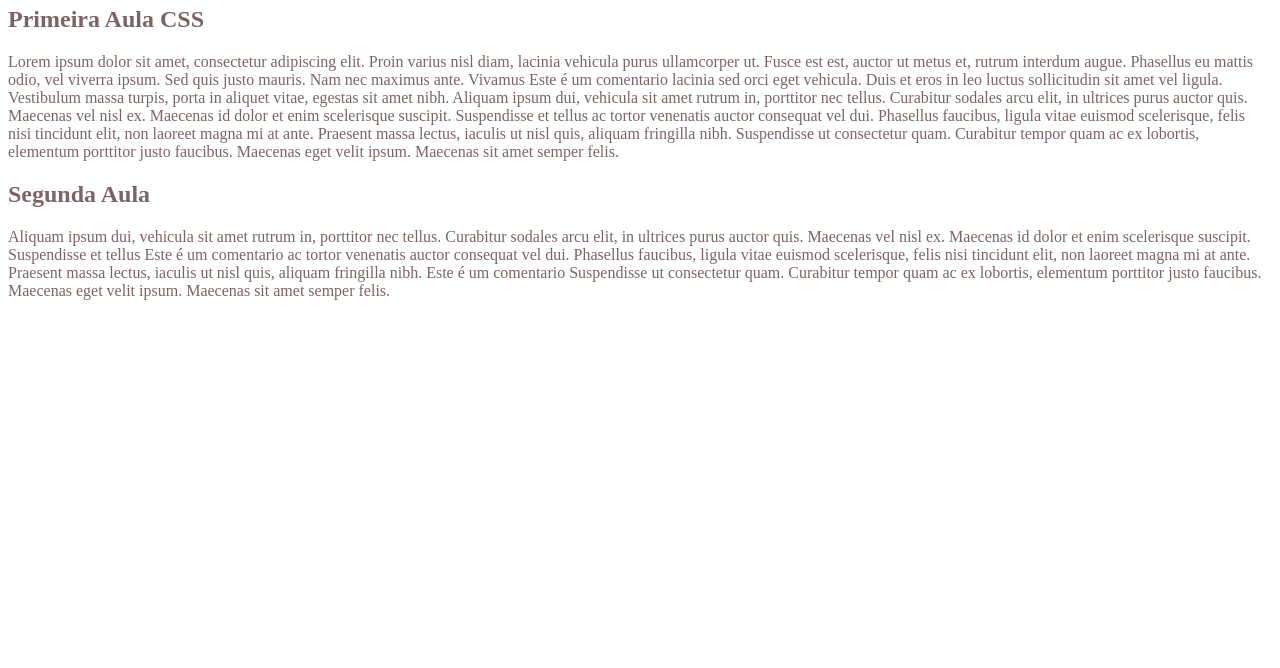
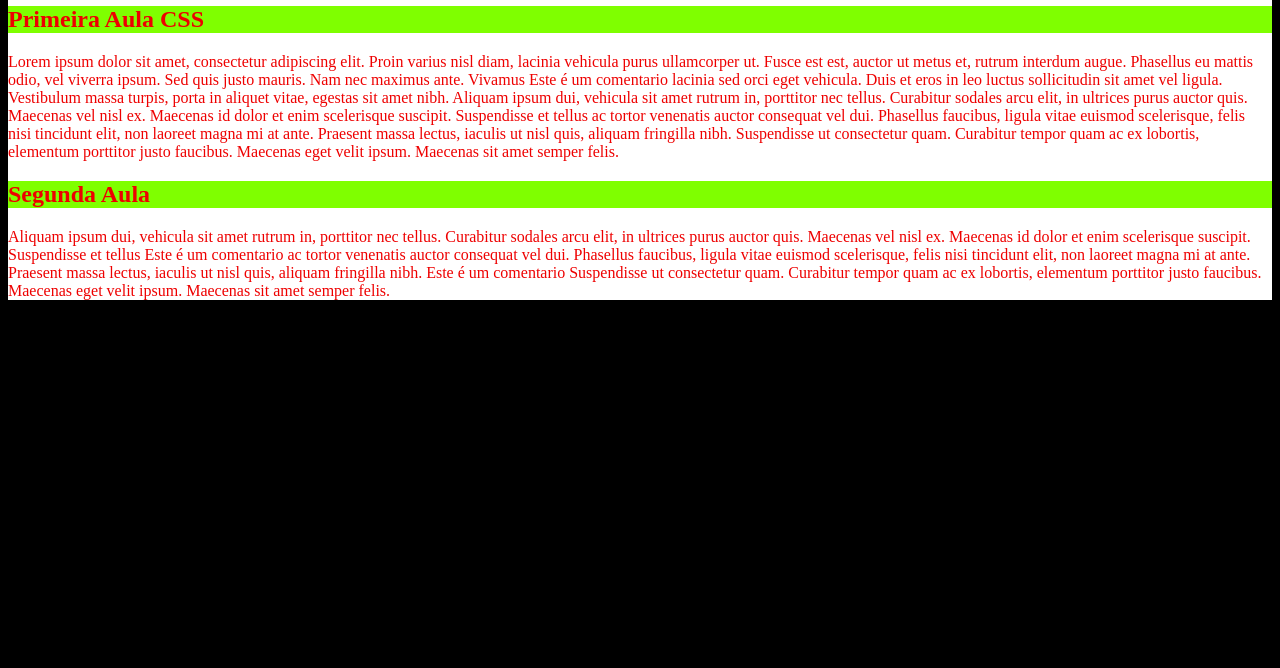
Before and after one commit to JulianoSilva05/HTML-Portf-lio, a plain HTML site: page aula5/index.html in a window 1280 px wide. Shown: the part 132-800 px from the top of the page. Drawn offline with Linux system fonts and the light colour scheme.

Commit message:
background_color

```diff
--- a/aula5/style.css
+++ b/aula5/style.css
@@ -1,3 +1,14 @@
+
 html{
-    color: rgba(125, 100, 100,1);
+    color: #EE0000;
+    background-color: #000000;
+
 }
+main{
+    background-color: #ffffff;
+
+}
+
+.titulo-aula{
+    background-color: chartreuse;
+}
```
